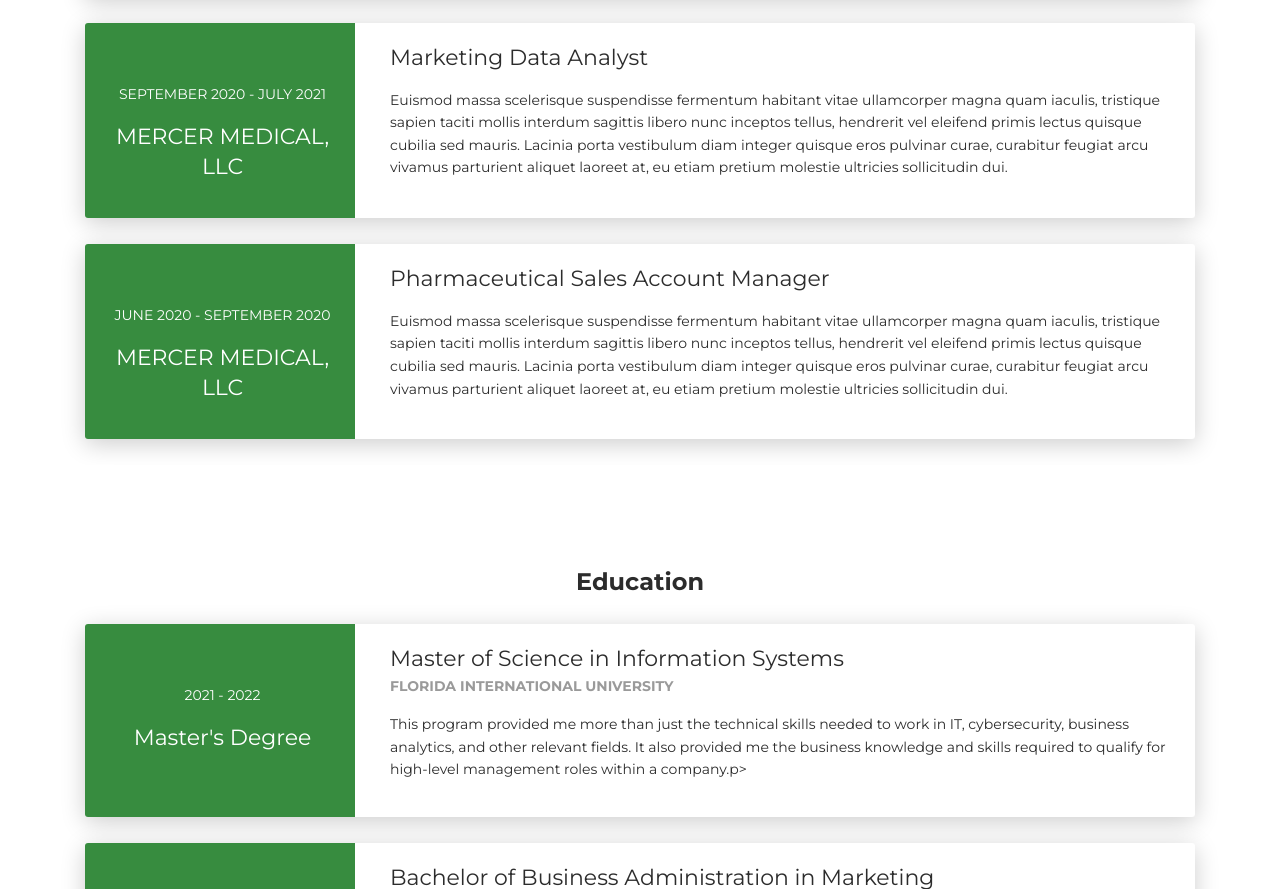
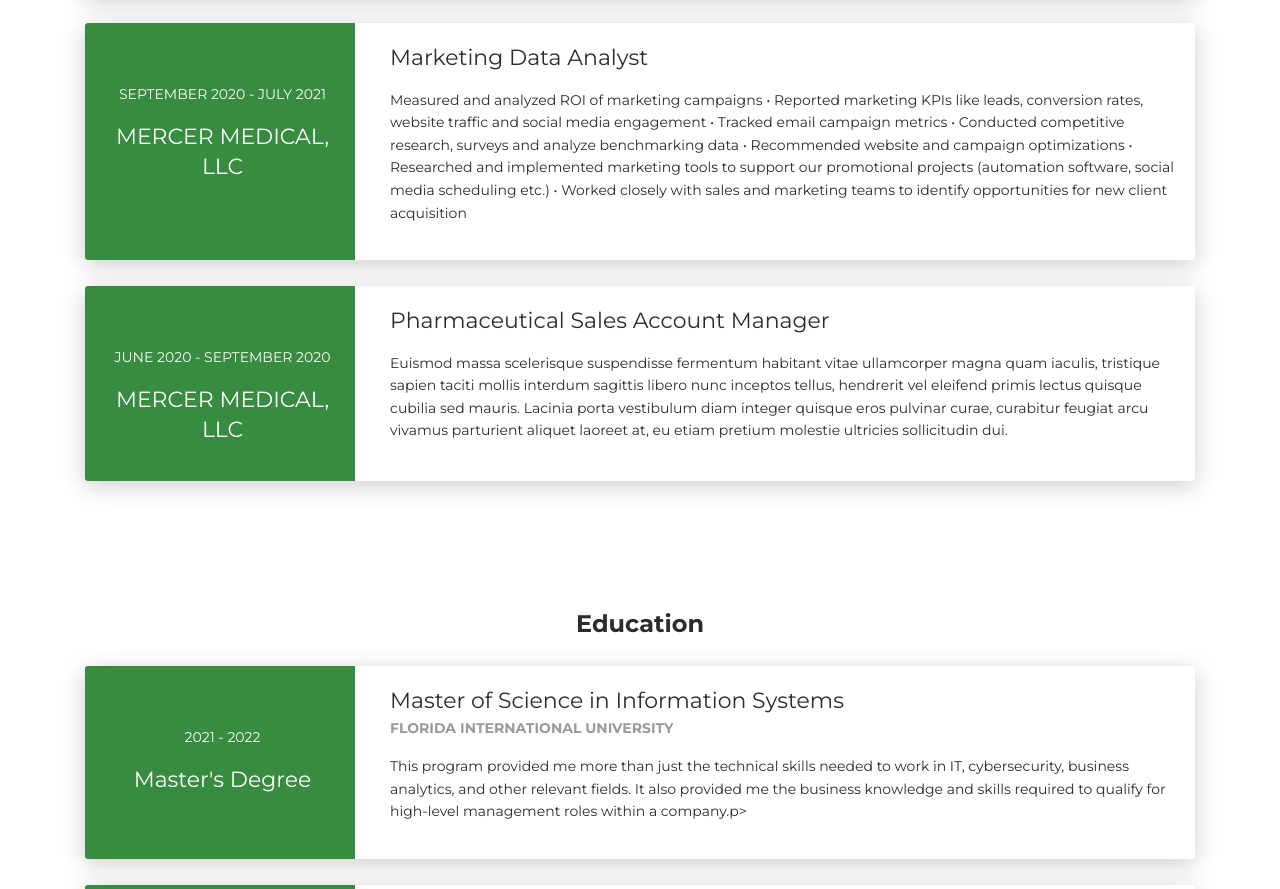
Before and after one commit to kinnerip97/portfolio, a plain HTML site: page index.html in a window 1280 px wide. Shown: the part 2568-3457 px from the top of the page. Drawn offline with Linux system fonts and the light colour scheme.

Commit message:
Update index.html

```diff
--- a/index.html
+++ b/index.html
@@ -315,7 +315,13 @@
         <div class="col-md-9" data-aos="fade-left" data-aos-offset="50" data-aos-duration="500">
           <div class="card-body">
             <div class="h5">Marketing Data Analyst</div>
-            <p>Euismod massa scelerisque suspendisse fermentum habitant vitae ullamcorper magna quam iaculis, tristique sapien taciti mollis interdum sagittis libero nunc inceptos tellus, hendrerit vel eleifend primis lectus quisque cubilia sed mauris. Lacinia porta vestibulum diam integer quisque eros pulvinar curae, curabitur feugiat arcu vivamus parturient aliquet laoreet at, eu etiam pretium molestie ultricies sollicitudin dui.</p>
+            <p>Measured and analyzed ROI of marketing campaigns
+• Reported marketing KPIs like leads, conversion rates, website traffic and social media engagement
+• Tracked email campaign metrics
+• Conducted competitive research, surveys and analyze benchmarking data
+• Recommended website and campaign optimizations
+• Researched and implemented marketing tools to support our promotional projects (automation software, social media scheduling etc.)
+• Worked closely with sales and marketing teams to identify opportunities for new client acquisition</p>
           </div>
         </div>
       </div>
```
